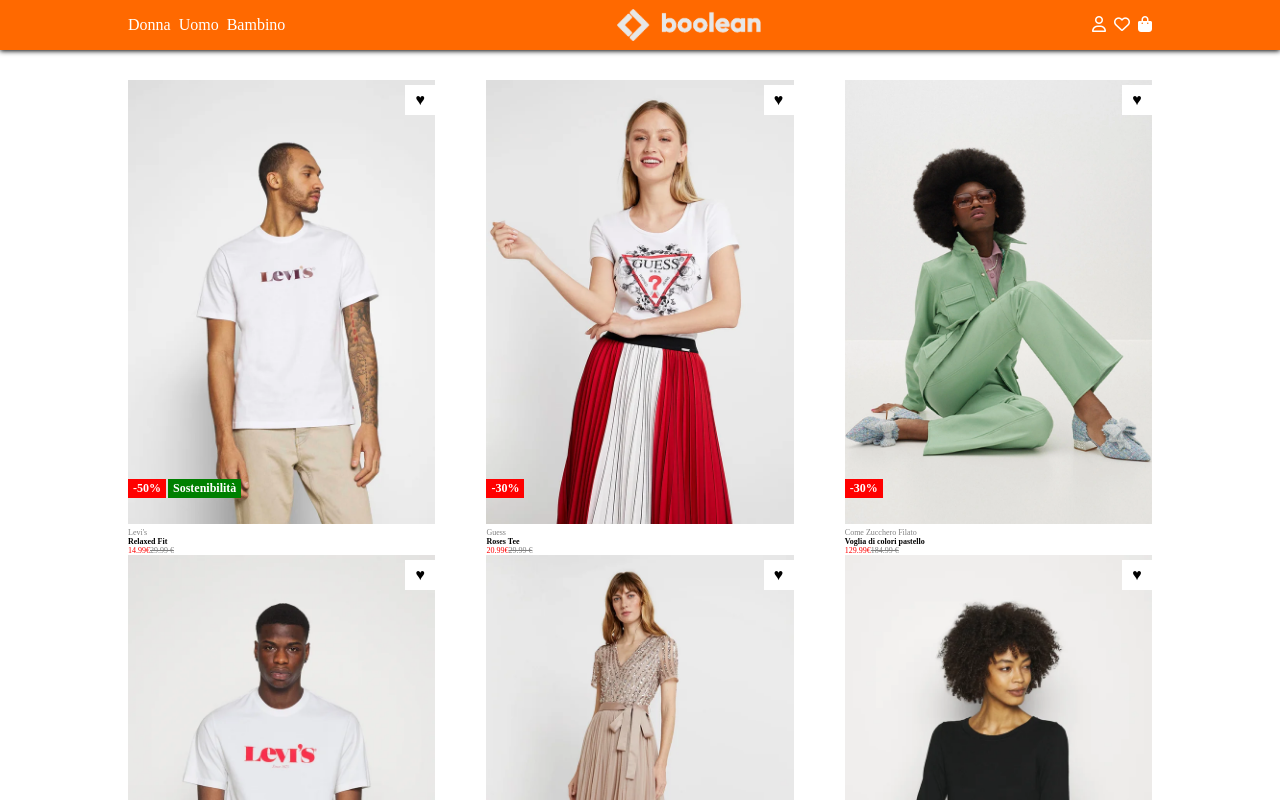
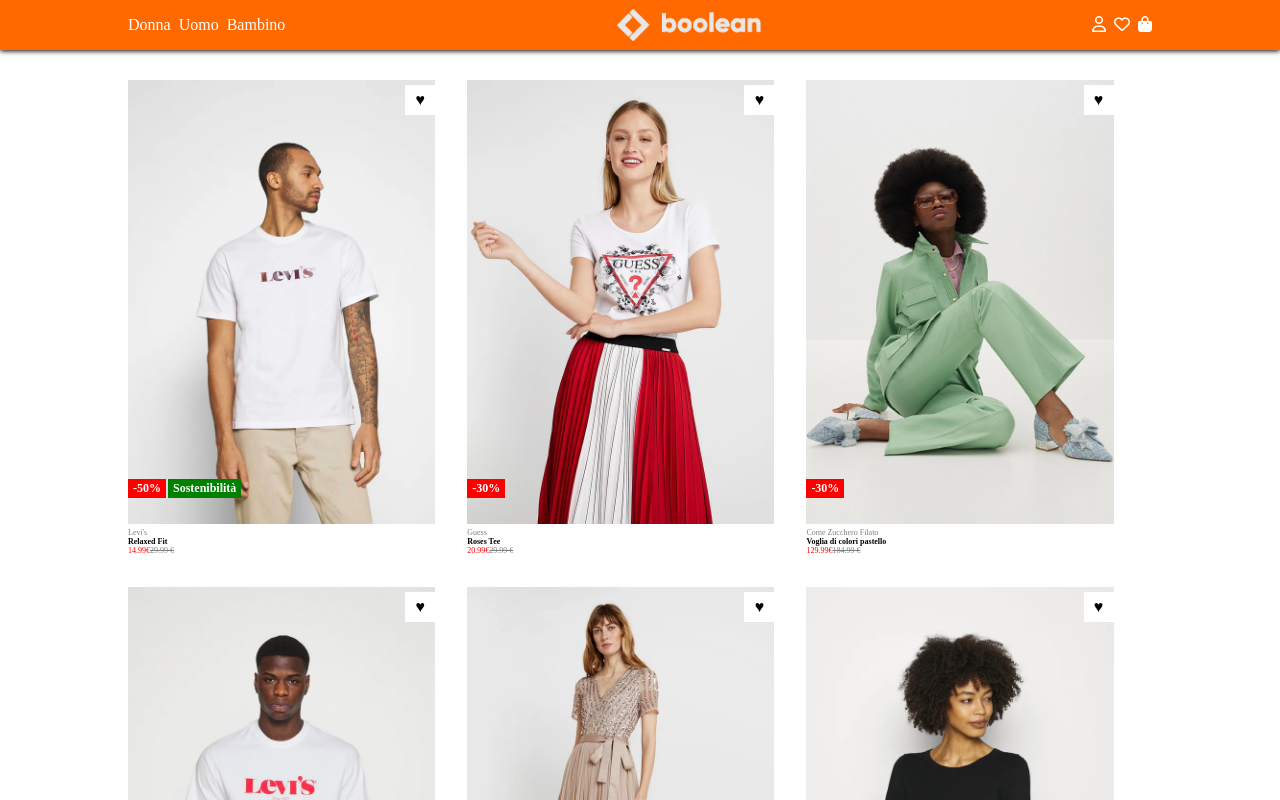
Before and after one commit to Seko461/vite-boolando, a Vue app: page / in a window 1280 px wide. Shown: the top 800 px of the page. Built offline with nearby package versions, Linux system fonts and the light colour scheme; data requests are answered from the project's data file.

Commit message:
add some style fix

```diff
--- a/src/assets/scss/partials/_main.scss
+++ b/src/assets/scss/partials/_main.scss
@@ -22,6 +22,12 @@
     /* border: 1px solid black; */
     margin-bottom: 40px;
     flex-wrap: wrap;
+}
+
+.row>div {
+    display: flex;
+    flex-wrap: wrap;
+    gap: 2rem;
 }
 
 .card {
--- a/src/components/AppMain.vue
+++ b/src/components/AppMain.vue
@@ -40,16 +40,20 @@
         <div class="container">
             <!-- --------first row ------------->
             <div class="row">
-                <ProductCard :product="product" :key="product.id" v-for="product in state.products" />
 
 
-            </div>
+                <div v-if="state.products.length == state.products.length">
+                    <ProductCard :product="product" :key="product.id" v-for="product in state.products" />
+                </div>
 
 
 
 
+
+
+
+            </div>
         </div>
-
 
     </main>
 </template>
```
